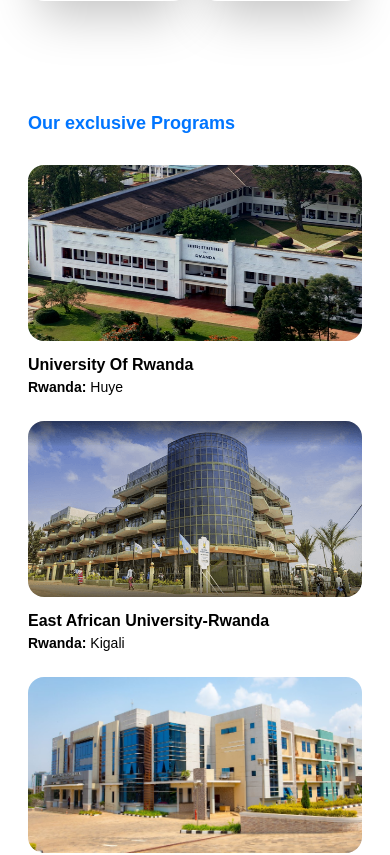
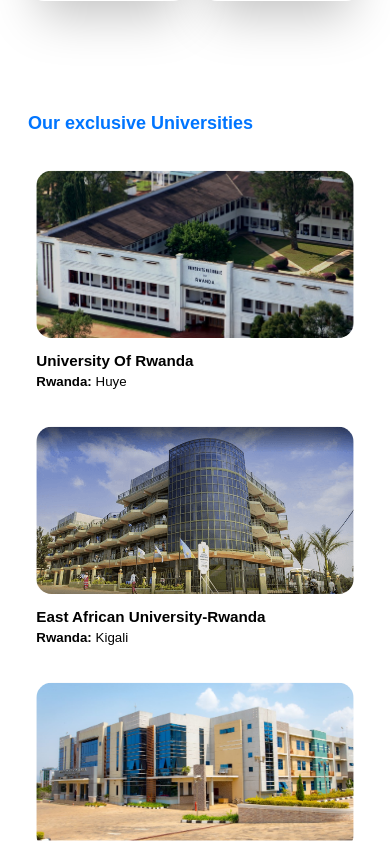
Before and after one commit to FOOORT/univEase, a Next.js app: page / in a window 390 px wide. Shown: the part 2050-2905 px from the top of the page. Built offline with nearby package versions, Linux system fonts and the light colour scheme.

Commit message:
starting Single Program

```diff
--- a/src/app/loading.jsx
+++ b/src/app/loading.jsx
@@ -1,7 +1,23 @@
 import React from "react";
 
 const Loading = () => {
-  return <div>Loading</div>;
+  return (
+    <div className="h-screen flex flex-col justify-center items-center">
+      <iframe
+        src="https://giphy.com/embed/3AMRa6DRUhMli"
+        width="480"
+        height="480"
+        frameBorder="0"
+        class="giphy-embed"
+        allowFullScreen
+      ></iframe>
+      <p>
+        <a href="https://giphy.com/gifs/bw-follow-back-3AMRa6DRUhMli">
+          via GIPHY
+        </a>
+      </p>
+    </div>
+  );
 };
 
 export default Loading;
--- a/src/app/university/page.jsx
+++ b/src/app/university/page.jsx
@@ -3,7 +3,7 @@ import Blog from "@/src/components/home/blog/Blog";
 import Count from "@/src/components/home/cards/Count";
 import Testimonial from "@/src/components/home/testimonial/Testimonial";
 import Welcome from "@/src/components/Common/Welcome";
-import Contents from "@/src/components/contents/Contents";
+import ProgramsContiner from "@/src/components/contents/ProgramsContainer";
 import Programs from "@/src/components/static/programs";
 
 const UniversityPage = () => {
@@ -13,7 +13,7 @@ const UniversityPage = () => {
         badge="University of Rwanda is a public collegiate"
         title="University Of Rwanda"
       />
-      <Contents datas={Programs} />
+      <ProgramsContiner datas={Programs} />
       <Count />
       <Blog />
       <Testimonial />
--- a/src/components/contents/Contents.jsx
+++ b/src/components/contents/Contents.jsx
@@ -1,10 +1,11 @@
+"use client";
 import Card from "./cards/Card";
 import Link from "next/link";
 
 const Contents = ({ datas }) => {
   return (
     <div className="py-20 flex flex-col gap-4 w-full">
-      <h1 className="font-bold text-lg text-btn">Our exclusive Programs</h1>
+      <h1 className="font-bold text-lg text-btn">Our exclusive Universities</h1>
 
       <div className=" grid grid-cols-1 md:grid-cols-2 lg:grid-cols-4 gap-3">
         {datas.map((item, index) => (
--- /dev/null
+++ b/src/components/contents/ProgramDetails.jsx
@@ -0,0 +1,97 @@
+import React from "react";
+import { IoIosArrowBack } from "react-icons/io";
+import { TfiArrowTopRight } from "react-icons/tfi";
+import { RiVerifiedBadgeFill } from "react-icons/ri";
+import { IoCopyOutline } from "react-icons/io5";
+
+const ProgramDetails = ({ activate }) => {
+  return (
+    <div className="fixed h-screen w-screen bg-gray-900/25 top-0 left-0 z-50">
+      <div className="w-[30vw] h-screen" onClick={() => activate(false)}></div>
+      <div className="fixed right-0 top-0 h-screen w-[70vw] bg-white rounded-s-3xl p-12">
+        <div className="flex w-full items-center justify-between">
+          <button
+            className=" p-2 rounded-full border-2 border-blue-500 text-blue-500 scale-95 hover:scale-100 duration-100"
+            onClick={() => activate(false)}
+          >
+            <IoIosArrowBack />
+          </button>
+          <div className="flex items-center text-blue-500 text-sm font-semibold gap-2">
+            <p>Open in new window</p>
+            <TfiArrowTopRight />
+          </div>
+        </div>
+
+        <div className="w-full flex items-start gap-4 mt-8">
+          <div className="w-[60%]">
+            <div className=" text-4xl border-2 border-slate-200/60 p-4 rounded-xl">
+              <h1>Computer sciences</h1>
+            </div>
+          </div>
+          <div className="w-[40%] flex flex-col gap-4">
+            <div className=" text-4xl border-2 border-slate-200/60 p-4 rounded-xl flex flex-col gap-4">
+              <h2 className="text-blue-500 text-lg font-medium">
+                Tuition and Fees
+              </h2>
+              <li className="flex items-center gap-2 text-sm">
+                <RiVerifiedBadgeFill />
+                Registration $100
+              </li>
+              <li className="flex items-center gap-2 text-sm">
+                <RiVerifiedBadgeFill />
+                Full Schoraship
+              </li>
+              <li className="flex items-center gap-2 text-sm">
+                <RiVerifiedBadgeFill />
+                Hostel available
+              </li>
+            </div>
+            <div className=" text-4xl border-2 border-slate-200/60 p-4 rounded-xl flex flex-col gap-4">
+              <h2 className="text-blue-500 text-lg font-medium">
+                Degree Level
+              </h2>
+              <li className="flex items-center gap-2 text-sm">
+                <RiVerifiedBadgeFill />
+                Bachelor of Science Degree
+              </li>
+            </div>
+            <div className=" text-4xl border-2 border-slate-200/60 p-4 rounded-xl flex flex-col gap-4">
+              <h2 className="text-blue-500 text-lg font-medium">
+                Included Components
+              </h2>
+              <li className="flex items-center gap-2 text-sm">
+                <RiVerifiedBadgeFill />
+                MSI GE Raider Laptop
+              </li>
+              <li className="flex items-center gap-2 text-sm">
+                <RiVerifiedBadgeFill />
+                MSI 3-yr Warranty
+              </li>
+              <li className="flex items-center gap-2 text-sm">
+                <RiVerifiedBadgeFill />
+                Microsoft Office 365
+              </li>
+              <li className="flex items-center gap-2 text-sm">
+                <RiVerifiedBadgeFill />
+                Mat-Lab
+              </li>
+              <li className="flex items-center gap-2 text-sm">
+                <RiVerifiedBadgeFill />
+                MS Visual Studio Pro (Download) (WIN)
+              </li>
+            </div>
+            <div className=" text-4xl border-2 border-slate-200/60 p-4 rounded-xl flex flex-col gap-4">
+              <h2 className="text-blue-500 text-lg font-medium">Link</h2>
+              <li className="flex items-center gap-2 text-sm bg-slate-100">
+                <IoCopyOutline />
+                https://univease.com/ur/computerSc
+              </li>
+            </div>
+          </div>
+        </div>
+      </div>
+    </div>
+  );
+};
+
+export default ProgramDetails;
--- /dev/null
+++ b/src/components/contents/ProgramsContainer.jsx
@@ -0,0 +1,23 @@
+"use client";
+import { useState } from "react";
+import Card from "./cards/Card";
+import ProgramDetails from "./ProgramDetails";
+
+const ProgramsContainer = ({ datas }) => {
+  const [program, setProgram] = useState(false);
+  return (
+    <div className="py-20 flex flex-col gap-4 w-full">
+      <h1 className="font-bold text-lg text-btn">Our exclusive Programs</h1>
+      <div className=" grid grid-cols-1 md:grid-cols-2 lg:grid-cols-4 gap-3">
+        {datas.map((item, index) => (
+          <div key={index}>
+            <Card data={item} activate={setProgram} />
+          </div>
+        ))}
+      </div>
+      {program && <ProgramDetails activate={setProgram} />}
+    </div>
+  );
+};
+
+export default ProgramsContainer;
--- a/src/components/contents/cards/Card.jsx
+++ b/src/components/contents/cards/Card.jsx
@@ -1,9 +1,18 @@
 import Image from "next/image";
-const Card = ({ data }) => {
+const Card = ({ data, activate }) => {
   return (
-    <div className="flex flex-col gap-3 mt-3">
-      <div className="relative h-44 xl:h-64">
-        <Image src={data.image} alt="Card Image" fill className="rounded-2xl" />
+    <div
+      className="flex flex-col gap-3 mt-3 scale-95 hover:scale-100 duration-100 active:scale-95"
+      onClick={() => activate(true)}
+    >
+      <div className="relative h-44 xl:h-64 rounded-2xl overflow-hidden">
+        <Image
+          src={data.image}
+          alt="Card Image"
+          width={400}
+          height={400}
+          className="w-full"
+        />
       </div>
       <h2 className="text-base font-bold text-wrap overflow-hidden ">
         {data.name}
--- a/src/components/static/programs.jsx
+++ b/src/components/static/programs.jsx
@@ -2,42 +2,56 @@ const Programs = [
   {
     name: "Computer Sciences",
     image:
-      "https://images.unsplash.com/photo-1562774053-701939374585?q=80&w=3286&auto=format&fit=crop&ixlib=rb-4.0.3&ixid=M3wxMjA3fDB8MHxwaG90by1wYWdlfHx8fGVufDB8fHx8fA%3D%3D",
+      "https://images.unsplash.com/photo-1622253692010-333f2da6031d?q=80&w=3328&auto=format&fit=crop&ixlib=rb-4.0.3&ixid=M3wxMjA3fDB8MHxwaG90by1wYWdlfHx8fGVufDB8fHx8fA%3D%3D",
     others: ["IT", "Science", "Software"],
     place: "Huye",
   },
   {
     name: "Business Administration",
     image:
-      "https://images.unsplash.com/photo-1562774053-701939374585?q=80&w=3286&auto=format&fit=crop&ixlib=rb-4.0.3&ixid=M3wxMjA3fDB8MHxwaG90by1wYWdlfHx8fGVufDB8fHx8fA%3D%3D",
+      "https://images.unsplash.com/photo-1622253692010-333f2da6031d?q=80&w=3328&auto=format&fit=crop&ixlib=rb-4.0.3&ixid=M3wxMjA3fDB8MHxwaG90by1wYWdlfHx8fGVufDB8fHx8fA%3D%3D",
     others: ["Business", "Management"],
     place: "Kigali",
   },
   {
     name: "Environmental Science",
     image:
-      "https://images.unsplash.com/photo-1562774053-701939374585?q=80&w=3286&auto=format&fit=crop&ixlib=rb-4.0.3&ixid=M3wxMjA3fDB8MHxwaG90by1wYWdlfHx8fGVufDB8fHx8fA%3D%3D",
+      "https://images.unsplash.com/photo-1622253692010-333f2da6031d?q=80&w=3328&auto=format&fit=crop&ixlib=rb-4.0.3&ixid=M3wxMjA3fDB8MHxwaG90by1wYWdlfHx8fGVufDB8fHx8fA%3D%3D",
     others: ["Science", "Environment"],
     place: "Karongi",
   },
   {
     name: "Mechanical Engineering",
     image:
-      "https://images.unsplash.com/photo-1562774053-701939374585?q=80&w=3286&auto=format&fit=crop&ixlib=rb-4.0.3&ixid=M3wxMjA3fDB8MHxwaG90by1wYWdlfHx8fGVufDB8fHx8fA%3D%3D",
+      "https://images.unsplash.com/photo-1622253692010-333f2da6031d?q=80&w=3328&auto=format&fit=crop&ixlib=rb-4.0.3&ixid=M3wxMjA3fDB8MHxwaG90by1wYWdlfHx8fGVufDB8fHx8fA%3D%3D",
     others: ["Engineering", "Mechanical"],
     place: "Huye",
   },
   {
     name: "Information Technology",
     image:
-      "https://images.unsplash.com/photo-1562774053-701939374585?q=80&w=3286&auto=format&fit=crop&ixlib=rb-4.0.3&ixid=M3wxMjA3fDB8MHxwaG90by1wYWdlfHx8fGVufDB8fHx8fA%3D%3D",
+      "https://images.unsplash.com/photo-1622253692010-333f2da6031d?q=80&w=3328&auto=format&fit=crop&ixlib=rb-4.0.3&ixid=M3wxMjA3fDB8MHxwaG90by1wYWdlfHx8fGVufDB8fHx8fA%3D%3D",
     others: ["IT", "Technology"],
     place: "Kigali",
   },
   {
     name: "Health Sciences",
     image:
-      "https://images.unsplash.com/photo-1562774053-701939374585?q=80&w=3286&auto=format&fit=crop&ixlib=rb-4.0.3&ixid=M3wxMjA3fDB8MHxwaG90by1wYWdlfHx8fGVufDB8fHx8fA%3D%3D",
+      "https://images.unsplash.com/photo-1622253692010-333f2da6031d?q=80&w=3328&auto=format&fit=crop&ixlib=rb-4.0.3&ixid=M3wxMjA3fDB8MHxwaG90by1wYWdlfHx8fGVufDB8fHx8fA%3D%3D",
+    others: ["Health", "Medical"],
+    place: "Huye",
+  },
+  {
+    name: "Health Sciences",
+    image:
+      "https://images.unsplash.com/photo-1622253692010-333f2da6031d?q=80&w=3328&auto=format&fit=crop&ixlib=rb-4.0.3&ixid=M3wxMjA3fDB8MHxwaG90by1wYWdlfHx8fGVufDB8fHx8fA%3D%3D",
+    others: ["Health", "Medical"],
+    place: "Huye",
+  },
+  {
+    name: "Health Sciences",
+    image:
+      "https://images.unsplash.com/photo-1622253692010-333f2da6031d?q=80&w=3328&auto=format&fit=crop&ixlib=rb-4.0.3&ixid=M3wxMjA3fDB8MHxwaG90by1wYWdlfHx8fGVufDB8fHx8fA%3D%3D",
     others: ["Health", "Medical"],
     place: "Huye",
   },
```
